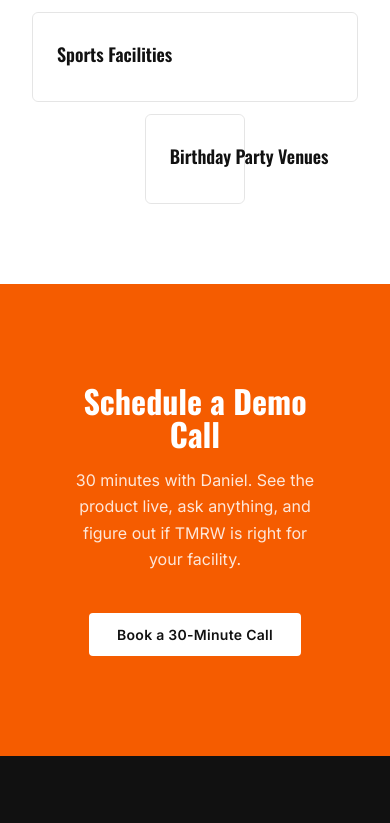
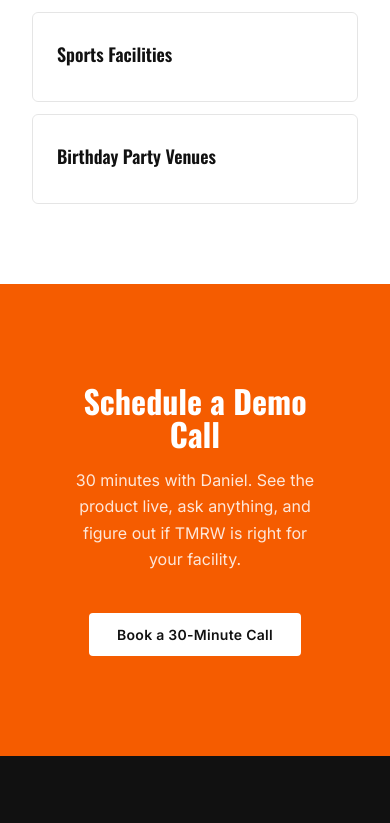
Before and after one commit to dfuchs11/tmrw-software, a website: page index.html in a window 390 px wide. Shown: the part 5110-5933 px from the top of the page. Drawn offline with nearby package versions, Linux system fonts and the light colour scheme.

Commit message:
fix: birthday card text alignment

```diff
--- a/index.html
+++ b/index.html
@@ -489,6 +489,35 @@
       border-color: var(--orange);
     }
 
+    .birthday-wrap {
+      display: flex;
+      justify-content: center;
+      margin-top: 12px;
+    }
+
+    .birthday-card {
+      width: calc(33.333% - 8px);
+      text-align: center;
+      white-space: nowrap;
+    }
+
+    @media (max-width: 560px) {
+      .birthday-wrap {
+        display: block;
+      }
+      .birthday-card {
+        width: 100%;
+        white-space: normal;
+        text-align: left;
+      }
+    }
+
+    @media (min-width: 561px) {
+      .birthday-card {
+        text-align: center;
+      }
+    }
+
     .facility-name {
       font-family: 'Oswald', sans-serif;
       font-size: 18px;
@@ -825,8 +854,8 @@
           <div class="facility-name">Sports Facilities</div>
         </div>
       </div>
-      <div style="display: flex; justify-content: center; margin-top: 12px;">
-        <div class="facility-card" style="width: calc(33.333% - 8px); text-align: center; white-space: nowrap; margin: 0 6px;">
+      <div class="birthday-wrap">
+        <div class="facility-card birthday-card">
           <div class="facility-name">Birthday Party Venues</div>
         </div>
       </div>
```
